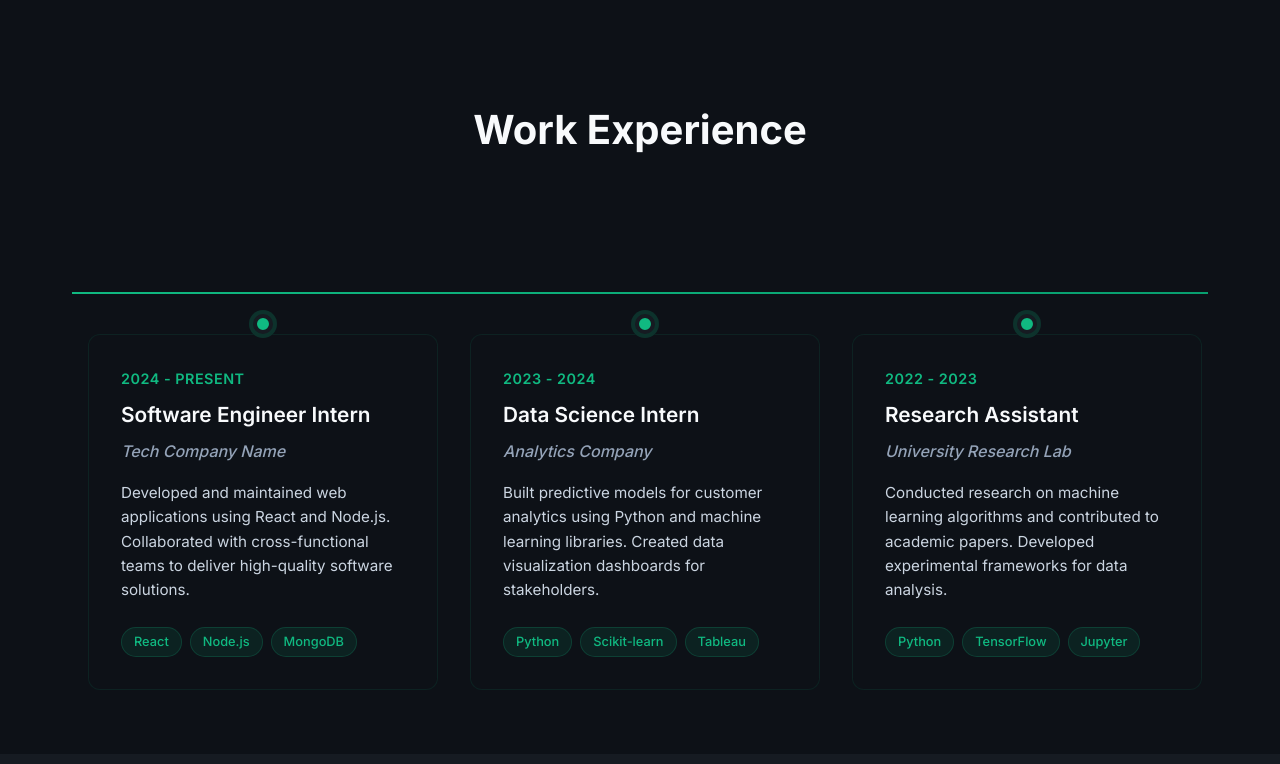
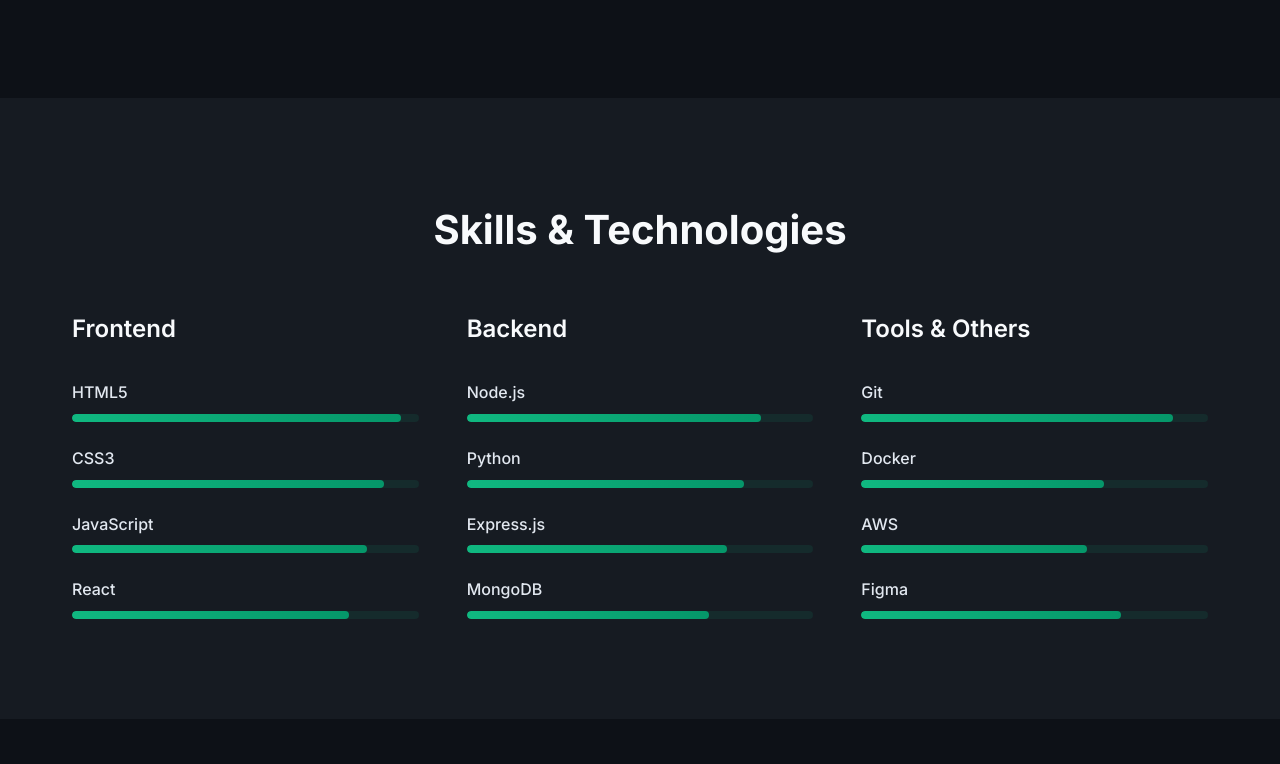
Before and after one commit to shashankreddy28/Portfolio, a plain HTML site: page index.html in a window 1280 px wide. Shown: the part 3296-4060 px from the top of the page. Drawn offline with Linux system fonts and the light colour scheme.

Commit message:
removed extra work experience

```diff
--- a/index.html
+++ b/index.html
@@ -236,73 +236,6 @@
             </div>
         </div>
     </section>
-        <div class="container">
-            <h2 class="section-title">Work Experience</h2>
-            <div class="timeline-container">
-                <div class="timeline">
-                    <div class="timeline-item">
-                        <div class="timeline-dot"></div>
-                        <div class="timeline-content">
-                            <div class="timeline-date">2024 - Present</div>
-                            <h3>Software Engineer Intern</h3>
-                            <h4>Tech Company Name</h4>
-                            <p>Developed and maintained web applications using React and Node.js. Collaborated with cross-functional teams to deliver high-quality software solutions.</p>
-                            <div class="timeline-tech">
-                                <span class="tech-tag">React</span>
-                                <span class="tech-tag">Node.js</span>
-                                <span class="tech-tag">MongoDB</span>
-                            </div>
-                        </div>
-                    </div>
-
-                    <div class="timeline-item">
-                        <div class="timeline-dot"></div>
-                        <div class="timeline-content">
-                            <div class="timeline-date">2023 - 2024</div>
-                            <h3>Data Science Intern</h3>
-                            <h4>Analytics Company</h4>
-                            <p>Built predictive models for customer analytics using Python and machine learning libraries. Created data visualization dashboards for stakeholders.</p>
-                            <div class="timeline-tech">
-                                <span class="tech-tag">Python</span>
-                                <span class="tech-tag">Scikit-learn</span>
-                                <span class="tech-tag">Tableau</span>
-                            </div>
-                        </div>
-                    </div>
-
-                    <div class="timeline-item">
-                        <div class="timeline-dot"></div>
-                        <div class="timeline-content">
-                            <div class="timeline-date">2022 - 2023</div>
-                            <h3>Research Assistant</h3>
-                            <h4>University Research Lab</h4>
-                            <p>Conducted research on machine learning algorithms and contributed to academic papers. Developed experimental frameworks for data analysis.</p>
-                            <div class="timeline-tech">
-                                <span class="tech-tag">Python</span>
-                                <span class="tech-tag">TensorFlow</span>
-                                <span class="tech-tag">Jupyter</span>
-                            </div>
-                        </div>
-                    </div>
-
-                    <div class="timeline-item">
-                        <div class="timeline-dot"></div>
-                        <div class="timeline-content">
-                            <div class="timeline-date">2021 - 2022</div>
-                            <h3>Teaching Assistant</h3>
-                            <h4>Computer Science Department</h4>
-                            <p>Assisted professors in teaching programming courses. Mentored students in Java, Python, and data structures. Graded assignments and provided feedback.</p>
-                            <div class="timeline-tech">
-                                <span class="tech-tag">Java</span>
-                                <span class="tech-tag">Python</span>
-                                <span class="tech-tag">Algorithms</span>
-                            </div>
-                        </div>
-                    </div>
-                </div>
-            </div>
-        </div>
-    </section>
 
     <section id="skills" class="skills">
         <div class="container">
```
